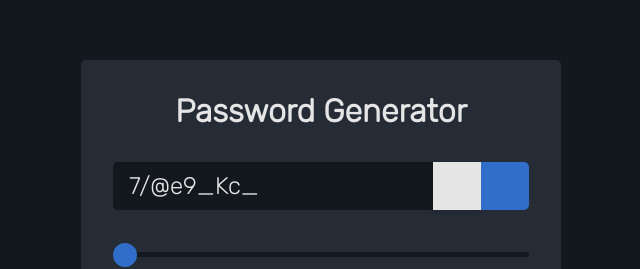
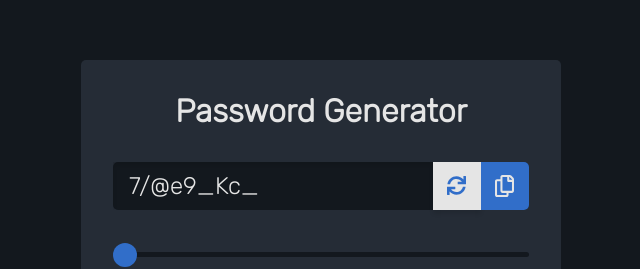
Before and after one commit to berserkwal/password-generator, a plain HTML site: page index.html in a window 1280 px wide. Shown: the part 198-467 px from the top of the page, 319-959 px from the left. Drawn offline with Linux system fonts and the light colour scheme; the site is published under a folder, as on GitHub Pages, so addresses that start at the root find nothing.

Commit message:
Fixed the url of icons to work normally instead of referencing to a folder in home directory of website

```diff
--- a/styles/style.css
+++ b/styles/style.css
@@ -100,7 +100,7 @@ button {
 	top: 0;
 	right: 0;
 	z-index: 100;
-	background: no-repeat center / 40% url(/assets/copy-icon.svg)
+	background: no-repeat center / 40% url(../assets/copy-icon.svg)
 		var(--clr-accent);
 	border: none;
 	border-radius: 0 5px 5px 0;
@@ -114,7 +114,8 @@ button {
 	top: 0;
 	right: 3rem;
 	z-index: 100;
-	background: no-repeat center / 40% url(/assets/random-icon.svg) var(--clr-txt);
+	background: no-repeat center / 40% url(../assets/random-icon.svg)
+		var(--clr-txt);
 	border: none;
 	/* border-right: solid 1px var(--clr-bg); */
 	cursor: pointer;
```
